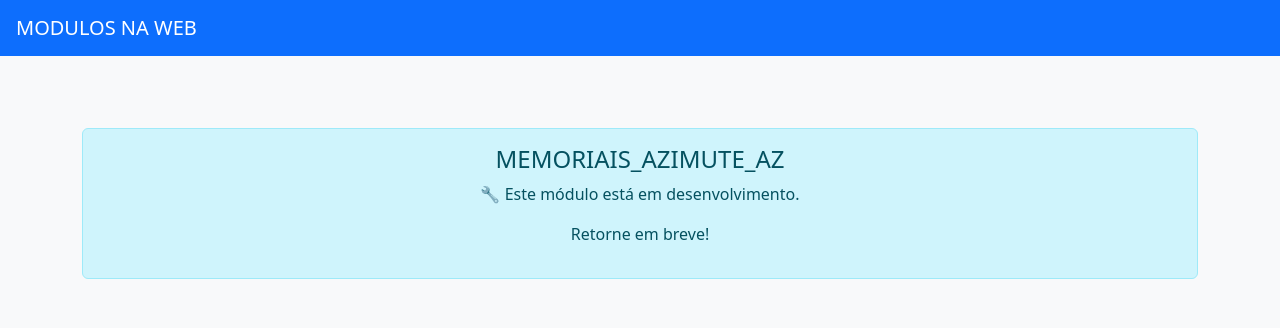
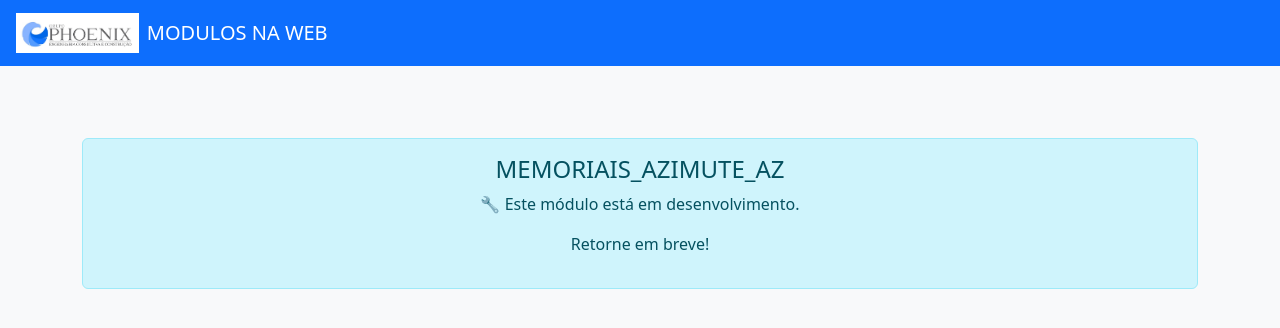
Before and after one commit to Paulo425/modulos-na-web, a Flask app: page /memoriais-azimute-az in a window 1280 px wide. Shown: the top 328 px of the page. Run offline with Flask 3, Linux system fonts and the light colour scheme.

Commit message:
Colocar logotipo e senha

```diff
--- a/templates/base.html
+++ b/templates/base.html
@@ -1,4 +1,3 @@
-
 <!DOCTYPE html>
 <html lang="pt-br">
 <head>
@@ -8,7 +7,10 @@
 </head>
 <body class="bg-light">
 <nav class="navbar navbar-expand-lg navbar-dark bg-primary px-3">
-    <a class="navbar-brand" href="{{ url_for('home') }}">MODULOS NA WEB</a>
+    <a class="navbar-brand d-flex align-items-center" href="{{ url_for('home') }}">
+        <img src="{{ url_for('static', filename='img/logo.png') }}" alt="Logo" height="40" class="me-2">
+        MODULOS NA WEB
+    </a>
 </nav>
 <div class="container py-4">
     {% block conteudo %}{% endblock %}
```
